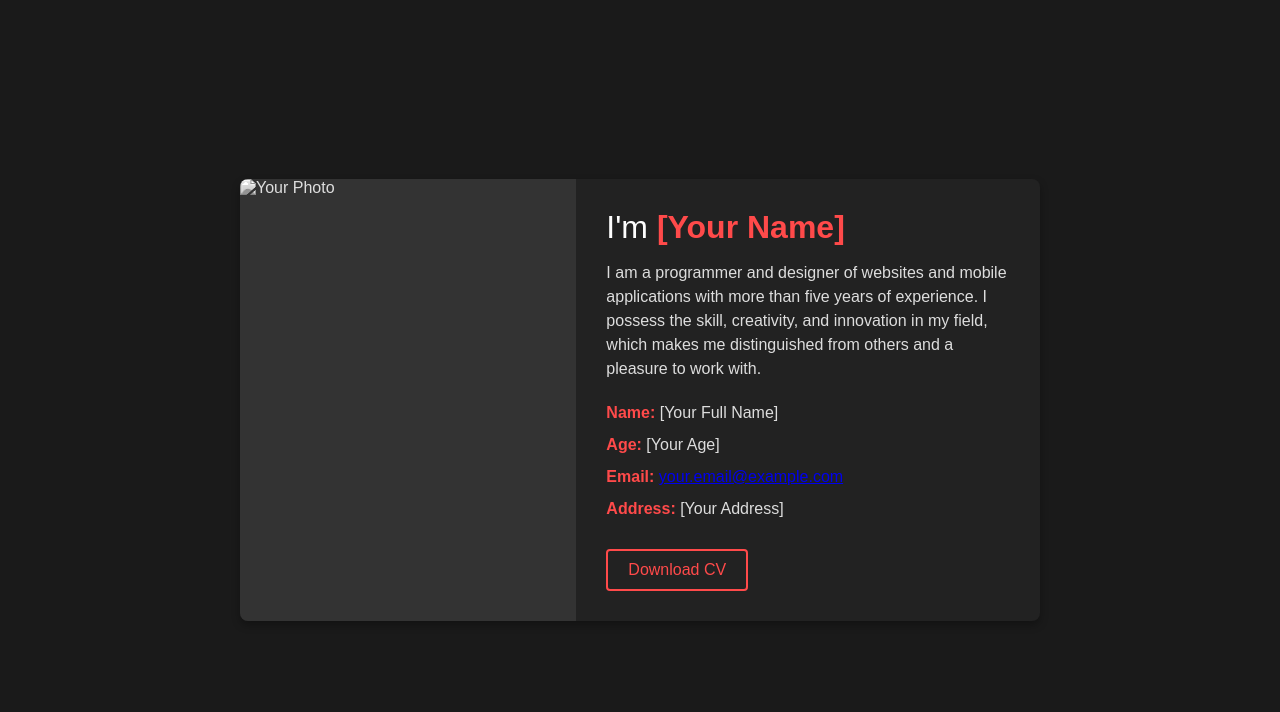
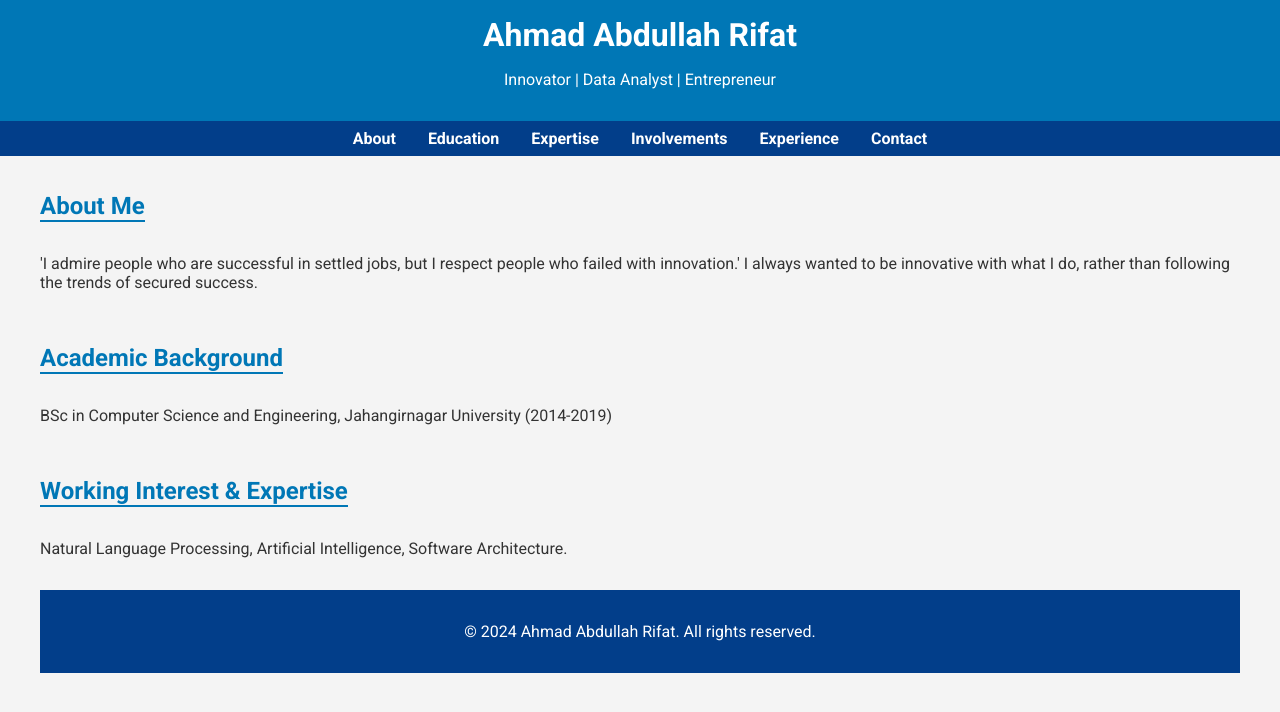
Before and after one commit to ahmadrifat/ahmadrifat.github.io, a plain HTML site: page index.html in a window 1280 px wide. Drawn offline with Linux system fonts and the light colour scheme.

Commit message:
index.html

```diff
--- a/index.html
+++ b/index.html
@@ -3,25 +3,98 @@
 <head>
     <meta charset="UTF-8">
     <meta name="viewport" content="width=device-width, initial-scale=1.0">
-    <title>About Me</title>
-    <link rel="stylesheet" href="style.css">
+    <title>Ahmad Abdullah Rifat - Portfolio</title>
+    <link href="https://fonts.googleapis.com/css2?family=Roboto:wght@400;700&display=swap" rel="stylesheet">
+    <style>
+        body {
+            font-family: 'Roboto', sans-serif;
+            margin: 0;
+            padding: 0;
+            background-color: #f4f4f4;
+            color: #333;
+        }
+        header {
+            background: #0077b6;
+            color: #fff;
+            padding: 1rem 0;
+            text-align: center;
+        }
+        header h1 {
+            margin: 0;
+        }
+        nav {
+            background: #023e8a;
+            display: flex;
+            justify-content: center;
+            padding: 0.5rem;
+        }
+        nav a {
+            color: #fff;
+            text-decoration: none;
+            margin: 0 1rem;
+            font-weight: 700;
+        }
+        nav a:hover {
+            text-decoration: underline;
+        }
+        .container {
+            max-width: 1200px;
+            margin: auto;
+            padding: 1rem;
+        }
+        .section {
+            margin-bottom: 2rem;
+        }
+        .section h2 {
+            color: #0077b6;
+            border-bottom: 2px solid #0077b6;
+            display: inline-block;
+            margin-bottom: 1rem;
+        }
+        footer {
+            background: #023e8a;
+            color: #fff;
+            text-align: center;
+            padding: 1rem;
+        }
+        footer a {
+            color: #ffdd4a;
+            text-decoration: none;
+        }
+        footer a:hover {
+            text-decoration: underline;
+        }
+    </style>
 </head>
 <body>
+    <header>
+        <h1>Ahmad Abdullah Rifat</h1>
+        <p>Innovator | Data Analyst | Entrepreneur</p>
+    </header>
+    <nav>
+        <a href="#about">About</a>
+        <a href="#education">Education</a>
+        <a href="#expertise">Expertise</a>
+        <a href="#involvements">Involvements</a>
+        <a href="#experience">Experience</a>
+        <a href="#contact">Contact</a>
+    </nav>
     <div class="container">
-        <div class="image-section">
-            <img src="your-photo.jpg" alt="Your Photo">
-        </div>
-        <div class="text-section">
-            <h1><span>I'm</span> [Your Name]</h1>
-            <p>I am a programmer and designer of websites and mobile applications with more than five years of experience. I possess the skill, creativity, and innovation in my field, which makes me distinguished from others and a pleasure to work with.</p>
-            <div class="info">
-                <p><span>Name:</span> [Your Full Name]</p>
-                <p><span>Age:</span> [Your Age]</p>
-                <p><span>Email:</span> <a href="mailto:your.email@example.com">your.email@example.com</a></p>
-                <p><span>Address:</span> [Your Address]</p>
-            </div>
-            <a href="your-cv.pdf" download class="download-btn">Download CV</a>
-        </div>
+        <section id="about" class="section">
+            <h2>About Me</h2>
+            <p>'I admire people who are successful in settled jobs, but I respect people who failed with innovation.' I always wanted to be innovative with what I do, rather than following the trends of secured success.</p>
+        </section>
+        <section id="education" class="section">
+            <h2>Academic Background</h2>
+            <p>BSc in Computer Science and Engineering, Jahangirnagar University (2014-2019)</p>
+        </section>
+        <section id="expertise" class="section">
+            <h2>Working Interest & Expertise</h2>
+            <p>Natural Language Processing, Artificial Intelligence, Software Architecture.</p>
+        </section>
+        <footer>
+            <p>&copy; 2024 Ahmad Abdullah Rifat. All rights reserved.</p>
+        </footer>
     </div>
 </body>
 </html>
```
